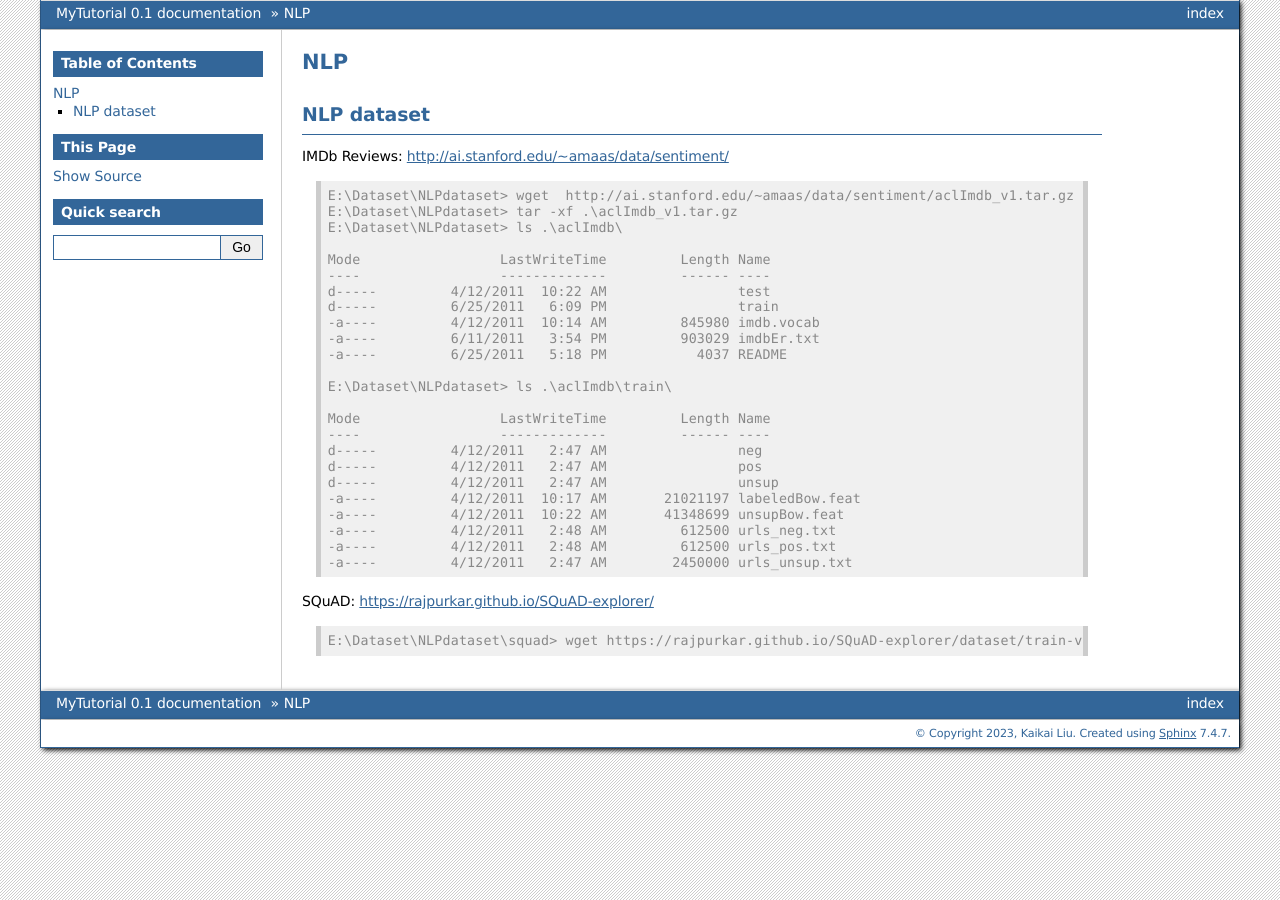
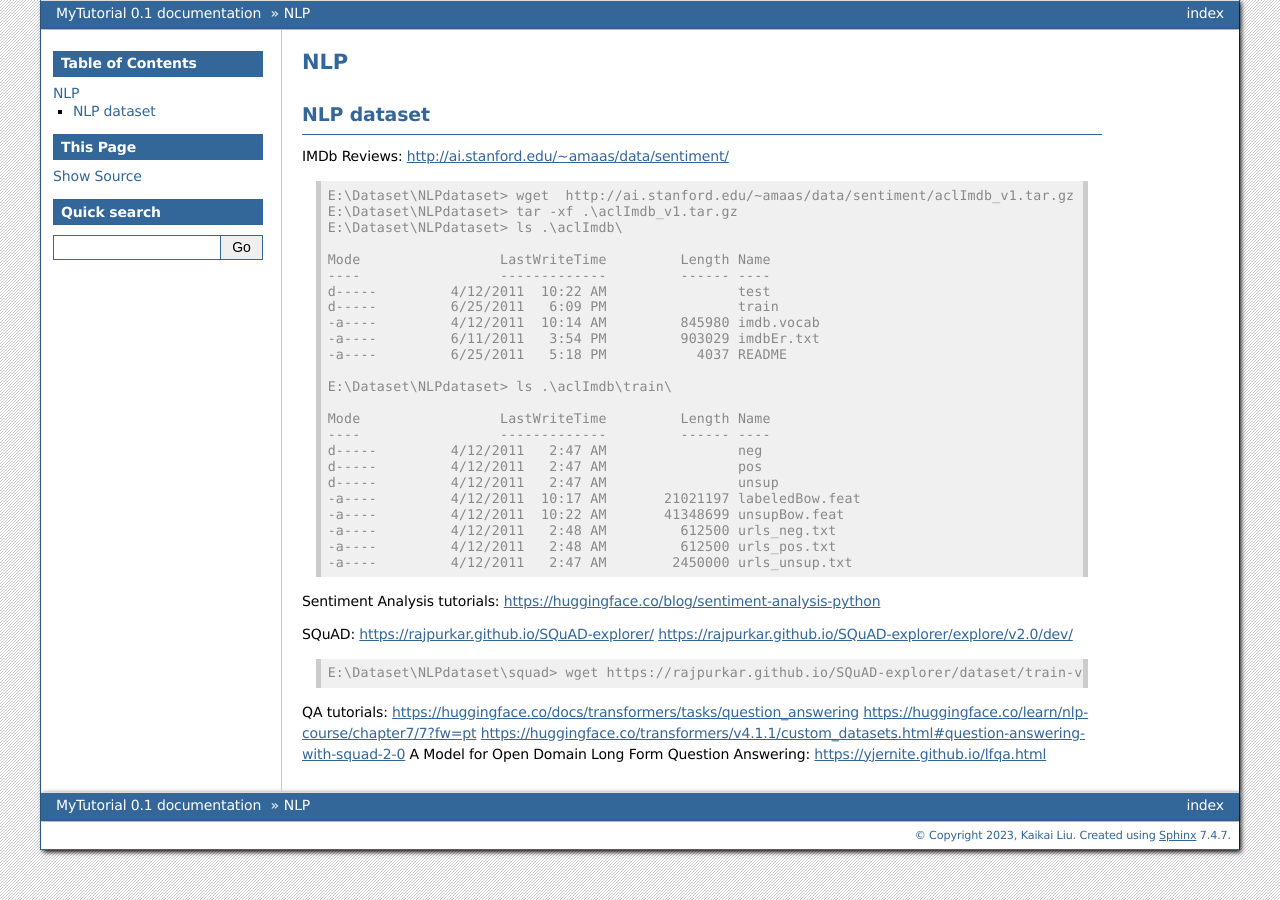
Before and after one commit to lkk688/mytutorial, a Sphinx documentation site: the page built from docs/source/NLP.rst, in a window 1280 px wide. Built offline with Sphinx 7.4.7, drawn with Linux system fonts in a browser that asks for light colours.

Commit message:
update NLP links

```diff
--- a/docs/source/NLP.rst
+++ b/docs/source/NLP.rst
@@ -33,8 +33,20 @@ IMDb Reviews: http://ai.stanford.edu/~amaas/data/sentiment/
     -a----         4/12/2011   2:48 AM         612500 urls_pos.txt
     -a----         4/12/2011   2:47 AM        2450000 urls_unsup.txt
 
+Sentiment Analysis tutorials:
+https://huggingface.co/blog/sentiment-analysis-python
+
+
+
 SQuAD: https://rajpurkar.github.io/SQuAD-explorer/
+https://rajpurkar.github.io/SQuAD-explorer/explore/v2.0/dev/
 
 .. code-block:: console
 
     E:\Dataset\NLPdataset\squad> wget https://rajpurkar.github.io/SQuAD-explorer/dataset/train-v2.0.json -O train-v2.0.json
+
+QA tutorials:
+https://huggingface.co/docs/transformers/tasks/question_answering
+https://huggingface.co/learn/nlp-course/chapter7/7?fw=pt
+https://huggingface.co/transformers/v4.1.1/custom_datasets.html#question-answering-with-squad-2-0
+A Model for Open Domain Long Form Question Answering: https://yjernite.github.io/lfqa.html
```
